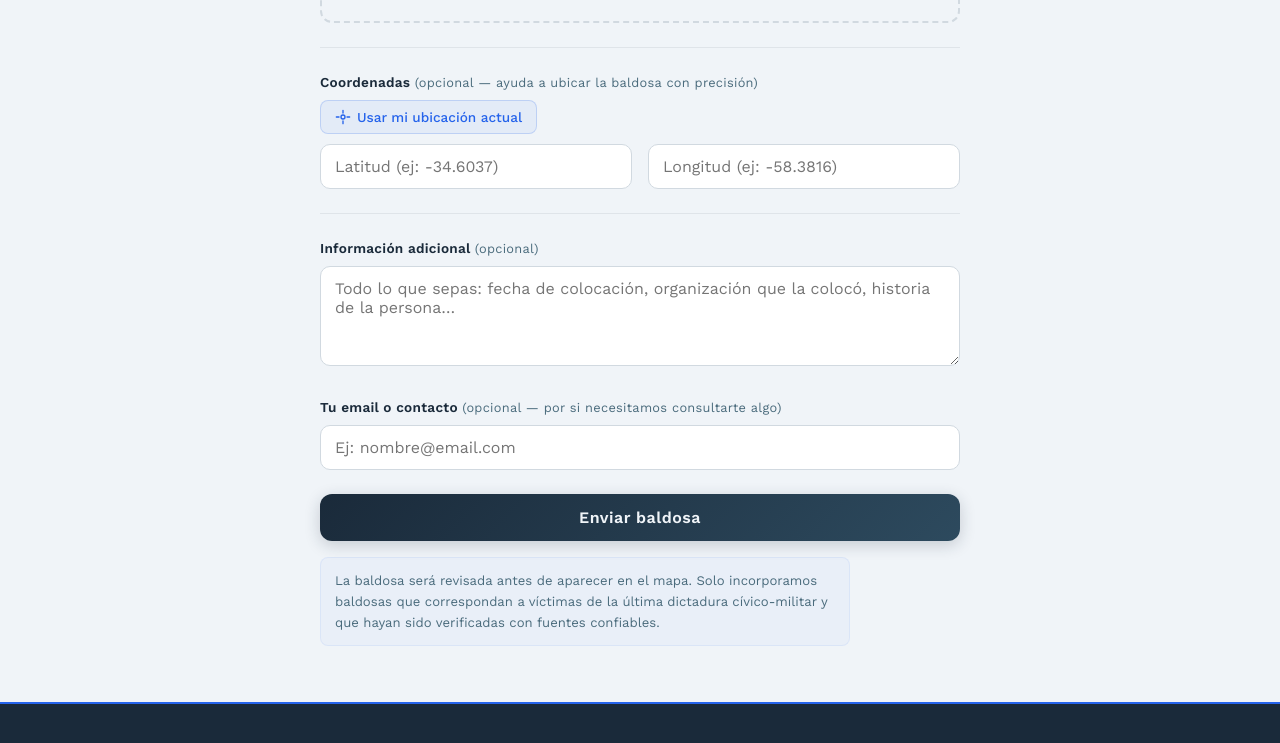
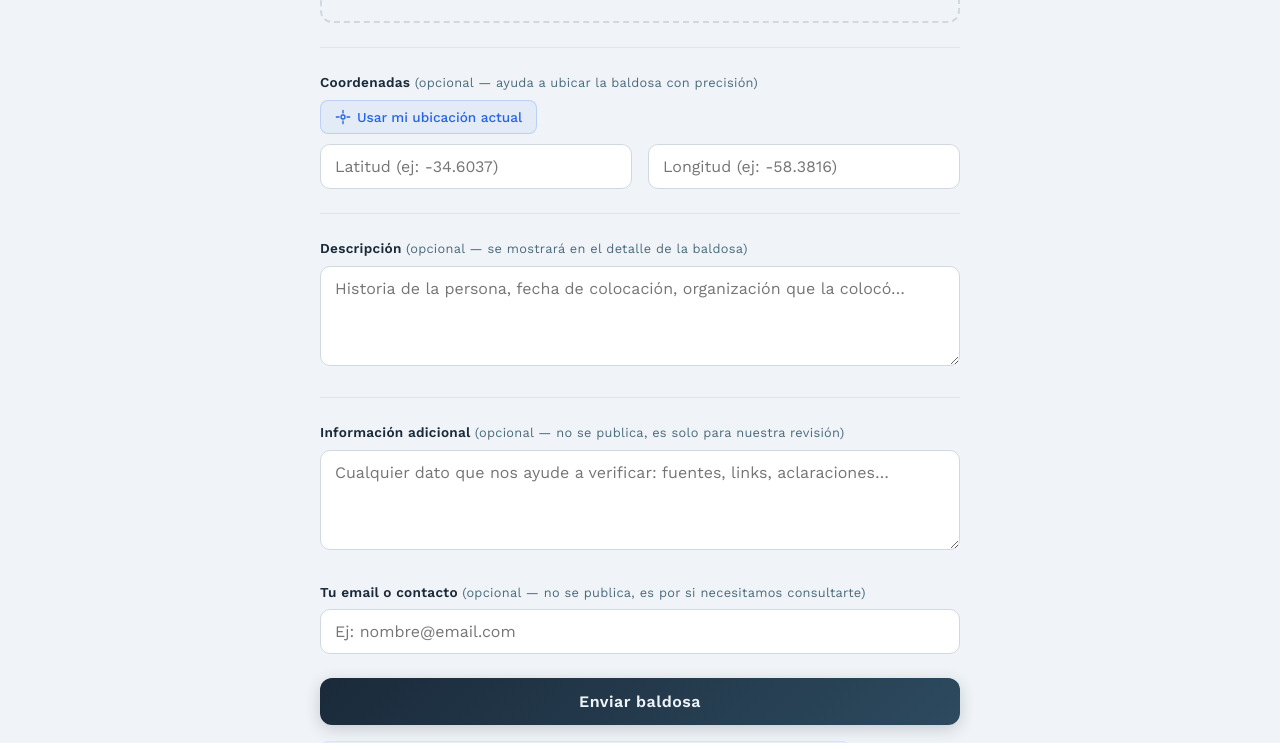
Before and after one commit to iacubdiego/RA_Baldosas_Memoria, a Next.js app: page /agregar-baldosa in a window 1280 px wide. Shown: the part 870-1613 px from the top of the page. Built offline with nearby package versions, Linux system fonts and the light colour scheme.

Commit message:
Corrige datos del formulario para cargar baldosas

```diff
--- a/app/agregar-baldosa/page.tsx
+++ b/app/agregar-baldosa/page.tsx
@@ -315,6 +315,7 @@ export default function AgregarBaldosaPage() {
   const [lat, setLat] = useState('')
   const [lng, setLng] = useState('')
   const [descripcion, setDescripcion] = useState('')
+  const [infoAdicional, setInfoAdicional] = useState('')
   const [contacto, setContacto] = useState('')
   const [honeypot, setHoneypot] = useState('')
   const [fotos, setFotos] = useState<FotoPreview[]>([])
@@ -468,6 +469,7 @@ export default function AgregarBaldosaPage() {
         direccion: direccion.trim(),
         barrio: barrio.trim(),
         descripcion: descripcion.trim(),
+        infoAdicional: infoAdicional.trim(),
         contacto: contacto.trim(),
         sitio_web: honeypot,
       }
@@ -498,7 +500,7 @@ export default function AgregarBaldosaPage() {
         // Limpiar formulario
         setNombre(''); setDireccion(''); setBarrio('')
         setLat(''); setLng(''); setDescripcion('')
-        setContacto(''); setErrores({})
+        setInfoAdicional(''); setContacto(''); setErrores({})
         fotos.forEach(f => URL.revokeObjectURL(f.url))
         setFotos([])
         formRef.current?.scrollIntoView({ behavior: 'smooth', block: 'start' })
@@ -572,7 +574,7 @@ export default function AgregarBaldosaPage() {
             <Input
               id="nombre"
               type="text"
-              placeholder="Ej: María Elena Walsh"
+              placeholder="Ej: Palumbo Garrido, Juan Carlos"
               value={nombre}
               onChange={(e: any) => setNombre(e.target.value)}
               maxLength={200}
@@ -736,25 +738,42 @@ export default function AgregarBaldosaPage() {
 
           <hr style={estilos.separador} />
 
-          {/* Descripción */}
+          {/* Descripción (pública — se muestra en la app) */}
           <div style={estilos.campo}>
             <label style={estilos.label} htmlFor="descripcion">
-              Información adicional <span style={estilos.labelOpcional}>(opcional)</span>
+              Descripción <span style={estilos.labelOpcional}>(opcional — se mostrará en el detalle de la baldosa)</span>
             </label>
             <Input
               as="textarea"
               id="descripcion"
-              placeholder="Todo lo que sepas: fecha de colocación, organización que la colocó, historia de la persona…"
+              placeholder="Historia de la persona, fecha de colocación, organización que la colocó…"
               value={descripcion}
               onChange={(e: any) => setDescripcion(e.target.value)}
               maxLength={1000}
             />
           </div>
 
-          {/* Contacto */}
+          <hr style={estilos.separador} />
+
+          {/* Información adicional (privada — solo para revisión interna) */}
+          <div style={estilos.campo}>
+            <label style={estilos.label} htmlFor="infoAdicional">
+              Información adicional <span style={estilos.labelOpcional}>(opcional — no se publica, es solo para nuestra revisión)</span>
+            </label>
+            <Input
+              as="textarea"
+              id="infoAdicional"
+              placeholder="Cualquier dato que nos ayude a verificar: fuentes, links, aclaraciones…"
+              value={infoAdicional}
+              onChange={(e: any) => setInfoAdicional(e.target.value)}
+              maxLength={1000}
+            />
+          </div>
+
+          {/* Contacto (privado — solo para revisión interna) */}
           <div style={estilos.campo}>
             <label style={estilos.label} htmlFor="contacto">
-              Tu email o contacto <span style={estilos.labelOpcional}>(opcional — por si necesitamos consultarte algo)</span>
+              Tu email o contacto <span style={estilos.labelOpcional}>(opcional — no se publica, es por si necesitamos consultarte)</span>
             </label>
             <Input
               id="contacto"
--- a/app/api/baldosas/agregar/route.ts
+++ b/app/api/baldosas/agregar/route.ts
@@ -108,11 +108,12 @@ export async function POST(request: NextRequest) {
     }
 
     // 4. Extraer y sanitizar campos de texto
-    const nombre      = sanitize(body.nombre || '', 200)
-    const direccion   = sanitize(body.direccion || '', 300)
-    const barrio      = sanitize(body.barrio || '', 100)
-    const descripcion = sanitize(body.descripcion || '', 1000)
-    const contacto    = sanitize(body.contacto || '', 200)
+    const nombre        = sanitize(body.nombre || '', 200)
+    const direccion     = sanitize(body.direccion || '', 300)
+    const barrio        = sanitize(body.barrio || '', 100)
+    const descripcion   = sanitize(body.descripcion || '', 1000)
+    const infoAdicional = sanitize(body.infoAdicional || '', 1000)
+    const contacto      = sanitize(body.contacto || '', 200)
     const latRaw      = parseFloat(body.lat)
     const lngRaw      = parseFloat(body.lng)
 
@@ -173,13 +174,13 @@ export async function POST(request: NextRequest) {
     await connectDB()
     const codigo = await proximoCodigo()
 
-    // 9. Armar info extendida
-    const partes: string[] = []
-    if (contacto) partes.push(`Contacto: ${contacto}`)
-    if (descripcion) partes.push(descripcion)
-    if (!lat || !lng) partes.push('⚠️ Coordenadas no confirmadas — verificar dirección.')
-    if (fotosUrls.length > 0) partes.push(`📷 ${fotosUrls.length} foto(s) adjunta(s).`)
-    const infoExtendida = partes.join('\n\n') || undefined
+    // 9. Armar notas internas (solo visible para admin, no se expone en la app)
+    const notasPartes: string[] = []
+    if (contacto) notasPartes.push(`Contacto: ${contacto}`)
+    if (infoAdicional) notasPartes.push(infoAdicional)
+    if (!lat || !lng) notasPartes.push('⚠️ Coordenadas no confirmadas — verificar dirección.')
+    if (fotosUrls.length > 0) notasPartes.push(`📷 ${fotosUrls.length} foto(s) adjunta(s).`)
+    const notasInternas = notasPartes.join('\n\n') || undefined
 
     // 10. Insertar con activo: false
     await Baldosa.create({
@@ -195,7 +196,7 @@ export async function POST(request: NextRequest) {
       barrio: barrio || undefined,
       fotosUrls: fotosUrls.length > 0 ? fotosUrls : undefined,
       mensajeAR: `${nombre.toUpperCase()} — PRESENTE`,
-      infoExtendida,
+      notasInternas,
       vecesEscaneada: 0,
       activo: false,
     })
--- a/models/Baldosa.ts
+++ b/models/Baldosa.ts
@@ -19,6 +19,7 @@ export interface IBaldosa {
   targetIndex?: number;
   mensajeAR: string;
   infoExtendida?: string;
+  notasInternas?: string;  // Solo visible para admin — contacto, notas del formulario
   vecesEscaneada: number;
   activo: boolean;
   createdAt: Date;
@@ -65,6 +66,7 @@ const baldosaSchema = new mongoose.Schema<IBaldosa>({
     required: true
   },
   infoExtendida: String,
+  notasInternas: String,    // No se expone en ningún endpoint público
   vecesEscaneada: {
     type: Number,
     default: 0
```
